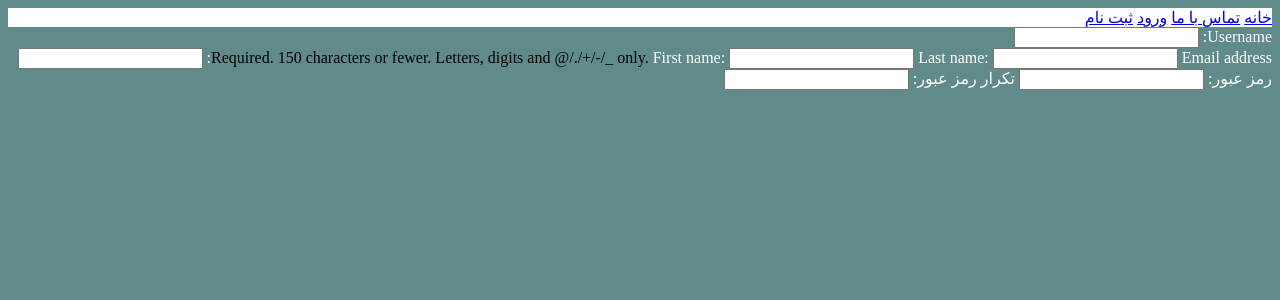
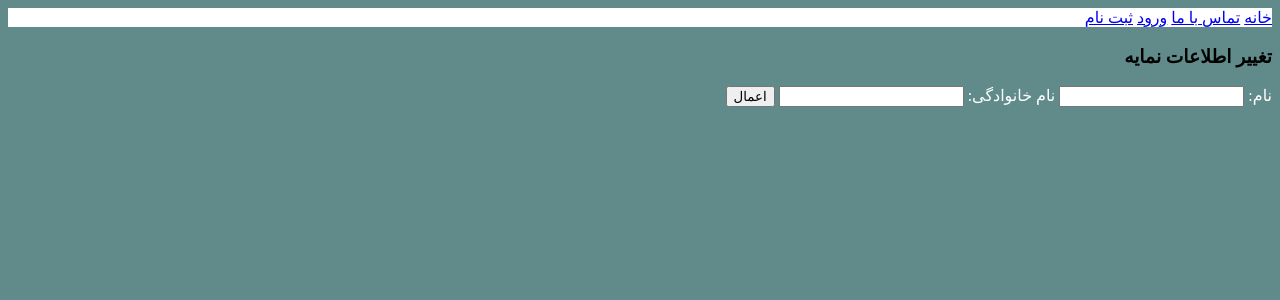
Before and after one commit to mchoopani/divar-django-training, a Django app: template selectunit/templates/selunit/edit_profile.html in a window 1280 px wide. Shown: the top 300 px of the page. Run offline with Django 4.2, Linux system fonts and the light colour scheme; the template is opened without the code that fills it: values that come from a table or form of the project are taken from there, others are empty.

Commit message:
add edit profile

```diff
--- a/authentication/forms.py
+++ b/authentication/forms.py
@@ -16,6 +16,6 @@ class SignupForm(forms.ModelForm):
         fields = ('username', 'first_name', 'last_name', 'email')
 
 
-class EditProfileForm(SignupForm):
-    first_name = forms.CharField(max_length=50)
-    last_name = forms.CharField(max_length=50)
+class EditProfileForm(forms.Form):
+    first_name = forms.CharField(label='نام', max_length=50, required=False)
+    last_name = forms.CharField(label='نام خانوادگی',max_length=50, required=False)
--- a/selectunit/templates/selunit/edit_profile.html
+++ b/selectunit/templates/selunit/edit_profile.html
@@ -7,7 +7,11 @@
 </head>
 <body>
 {% block content %}
+    <h3>تغییر اطلاعات نمایه</h3>
+    <form method="post">{% csrf_token %}
     {{ form }}
+    <input type="submit" value="اعمال">
+    </form>
 {% endblock %}
 </body>
 </html>
--- a/selectunit/views.py
+++ b/selectunit/views.py
@@ -10,9 +10,10 @@ def profile(request):
     return render(request, 'selunit/profile.html')
 
 
+@login_required(login_url='login')
 def edit_profile(request):
     if request.method == 'GET':
-        render(request, 'selunit/edit_profile.html', context={
+        return render(request, 'selunit/edit_profile.html', context={
             'form': EditProfileForm()
         })
     else:
```
